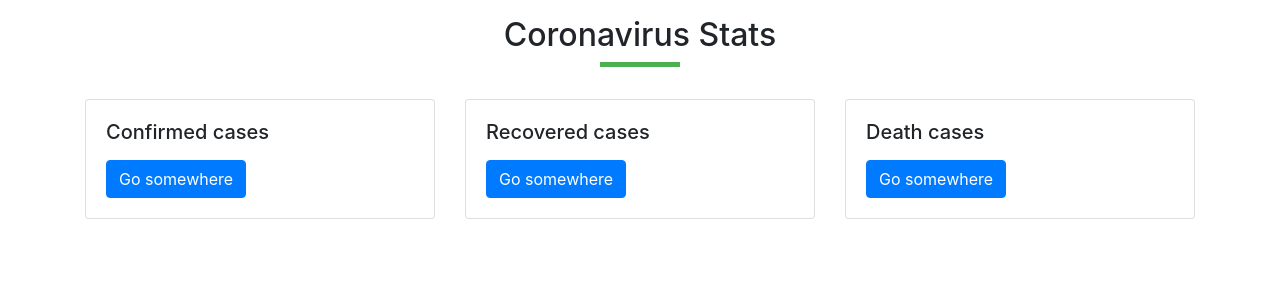
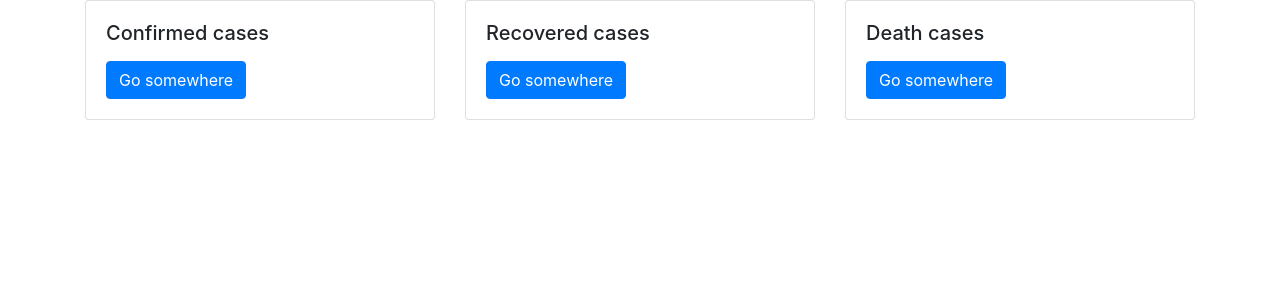
Before and after one commit to buhtla85/flask-project2, a Flask app: template templates/show_data.html in a window 1280 px wide. Shown: the top 300 px of the page. Run offline with Flask 2, Linux system fonts and the light colour scheme; the template is opened without the code that fills it, so the values that code supplies are empty; some libraries are stand-ins or nearby versions.

Commit message:
testing some stuff out

```diff
--- a/templates/base.html
+++ b/templates/base.html
@@ -9,8 +9,7 @@
 </head>
 <body>
 
-    <h2 class="text-center pt-3">Coronavirus Stats</h2>
-    <div class="title"></div>
+
 
     {% block content %}{% endblock %}
 
```
